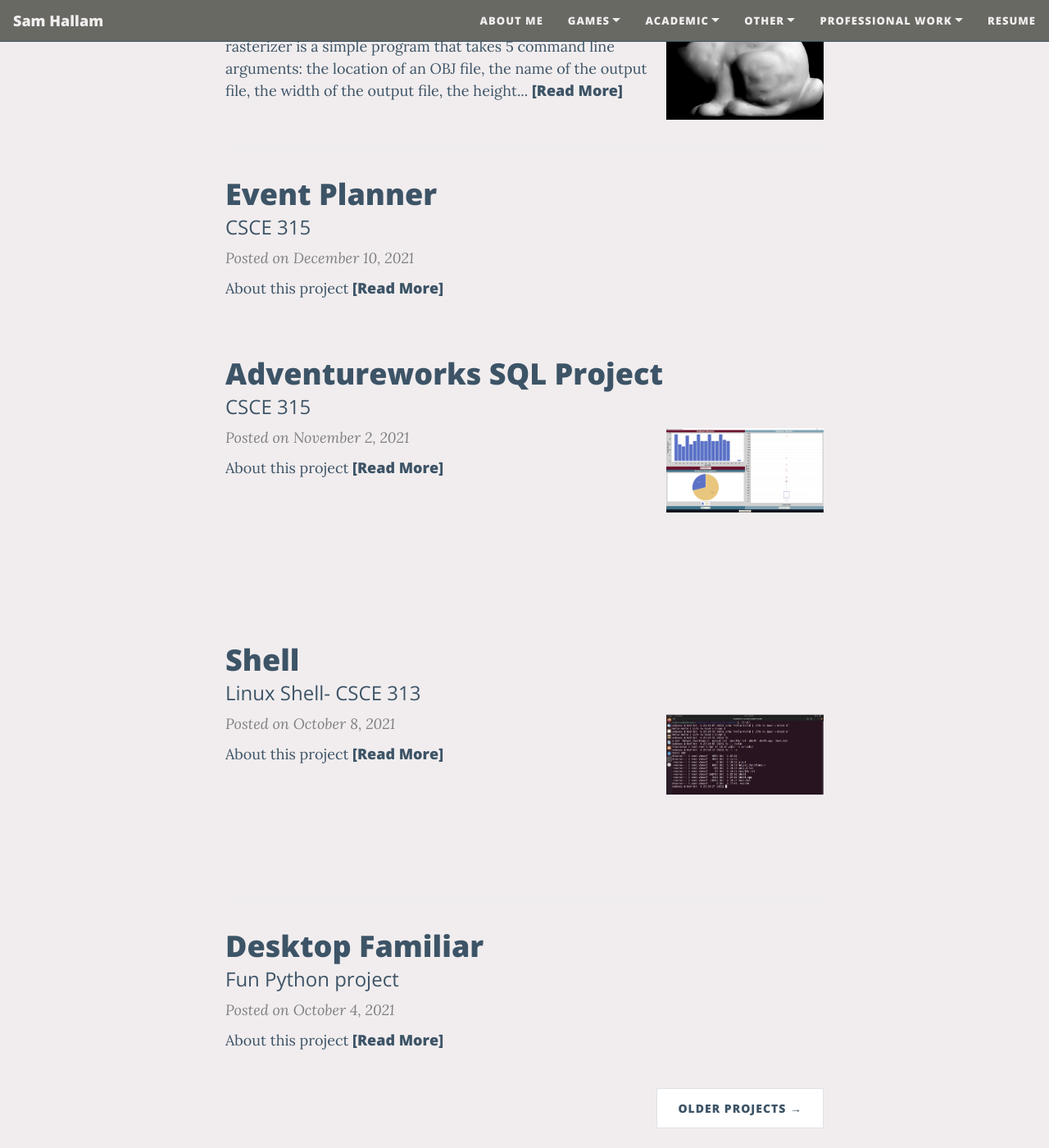
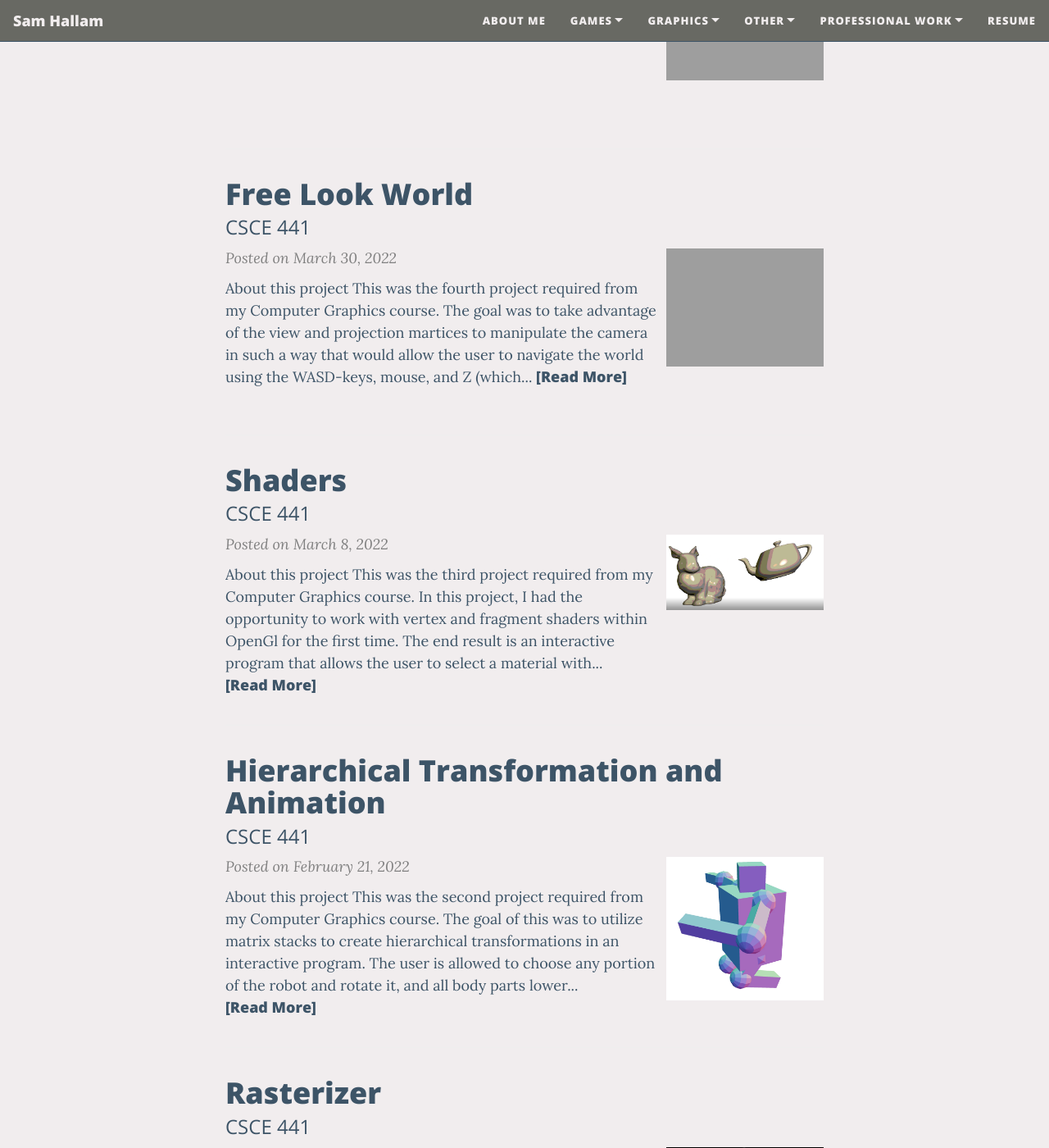
Before and after one commit to samanthemum/samanthemum.github.io, a Jekyll site: the page built from index.html, in a window 1280 px wide and 1400 px high, scrolled down 747 px. Shown: the whole window at 82% size. Built offline with Jekyll 4.4.1, drawn with Linux system fonts in a browser that asks for light colours; nearby versions of some CDN libraries; the list of posts is cut into pages by our own code; some of the changed text lies outside the part shown.

Commit message:
Big updates

```diff
--- a/_config.yml
+++ b/_config.yml
@@ -16,18 +16,22 @@ author: Sam Hallam
 navbar-links:
   About Me: "aboutme"
   Games:
+    - Dungeons and Drinks: "2022-04-01-dungeons"
+    - Autunes: "2020-11-19-autunes"
+    - Waifu War III: "2020-04-23-www3"
     - Yoobi: "2019-12-10-yoobi"
-    - Waifu War III: "2020-04-23-www3"
-    - Autunes: "2020-11-19-autunes"
-  Academic:
+  Graphics:
+    - Free Look World: "2022-03-30-world"
+    - Shaders: "2022-03--8-shaders"
+    - Hierarchical Transformations: "2022-02-21-robot"
     - Rasterizer: "2022-02-07-rasterizer"
+  Other:
+    - City Selector: "2020-10-17-city_search"
+    - Desktop Familiar: "2021-10-04-desktop_familiar"
     - PHP Driven Website: "2021-09-27-website"
     - Linux Shell: "2021-10-08-shell"
     - Java/SQL Application: "2021-11-02-sql"
     - Event Planner: "2021-12-10-event_planner"
-  Other:
-    - City Selector: "2020-10-17-city_search"
-    - Desktop Familiar: "2021-10-04-desktop_familiar"
   Professional Work:
     - Audible: "2021-08-22-audible"
   Resume: "https://docs.google.com/document/d/1GWNFDnNsVENXxOjt6GaqISfNmope4ZSXUbhBjid7GW4/edit?usp=sharing"
@@ -38,7 +42,7 @@ navbar-links:
 
 # Image to show in the navigation bar - works best with a square image
 # Remove this parameter if you don't want an image in the navbar
-avatar: "/assets/img/rampant_rabbit.jpg"
+# avatar: "/assets/img/rampant_rabbit.jpg"
 
 # By default, the image is cut into a circle. You can disable this behaviour by setting 'round-avatar: false'
 round-avatar: true
--- /dev/null
+++ b/_posts/2022-02-21-robot.md
@@ -0,0 +1,13 @@
+---
+layout: post
+title: Hierarchical Transformation and Animation
+subtitle: CSCE 441
+cover-img: "assets/img/robot.png"
+thumbnail-img: "assets/img/robot.png"
+---
+
+
+### About this project
+This was the second project required from my Computer Graphics course. The goal of this was to utilize matrix stacks to create hierarchical transformations in an interactive program. The user is allowed to choose any portion of the robot and rotate it, and all body parts lower in the hierarchy will transform with it. This was super fun to work on, and I'm pleased with the end result.
+
+<iframe width="960" height="540" src="https://www.youtube.com/embed/f420PwNBZpE" title="YouTube video player" frameborder="0" allow="accelerometer; autoplay; clipboard-write; encrypted-media; gyroscope; picture-in-picture" allowfullscreen></iframe>
--- /dev/null
+++ b/_posts/2022-03-08-shaders.md
@@ -0,0 +1,13 @@
+---
+layout: post
+title: Shaders
+subtitle: CSCE 441
+cover-img: "assets/img/shaders.png"
+thumbnail-img: "assets/img/shaders.png"
+---
+
+
+### About this project
+This was the third project required from my Computer Graphics course. In this project, I had the opportunity to work with vertex and fragment shaders within OpenGl for the first time. The end result is an interactive program that allows the user to select a material with a unique ambient, diffuse, and specular constant and a shader: normal, Blinn-Phong, silhouette, and cel.
+
+<iframe width="960" height="540" src="https://www.youtube.com/embed/6_apodq1dfA" title="YouTube video player" frameborder="0" allow="accelerometer; autoplay; clipboard-write; encrypted-media; gyroscope; picture-in-picture" allowfullscreen></iframe>
--- /dev/null
+++ b/_posts/2022-03-30-free.md
@@ -0,0 +1,13 @@
+---
+layout: post
+title: Free Look World
+subtitle: CSCE 441
+cover-img: "assets/img/free.png"
+thumbnail-img: "assets/img/free.png"
+---
+
+
+### About this project
+This was the fourth project required from my Computer Graphics course. The goal was to take advantage of the view and projection martices to manipulate the camera in such a way that would allow the user to navigate the world using the WASD-keys, mouse, and Z (which is used to zoom in and out). In addition to the main free-look world, I also had to construct an HUD and top-down display that took advantage of using orthographic projection.
+
+<iframe width="960" height="540" src="https://www.youtube.com/embed/NMFVUWm8twk" title="YouTube video player" frameborder="0" allow="accelerometer; autoplay; clipboard-write; encrypted-media; gyroscope; picture-in-picture" allowfullscreen></iframe>
--- /dev/null
+++ b/_posts/2022-04-01-dungeons.md
@@ -0,0 +1,31 @@
+---
+layout: post
+title: Dungeons and Drinks
+subtitle: Chillennium 2022
+cover-img: "/assets/img/chillennium.JPG"
+thumbnail-img: "/assets/img/chillennium.JPG"
+---
+
+
+### About this project
+
+Dungeons and Drinks was created for the 2022 Chillennium competition. I created this with three other amazing game developers in a 48 hour period for the game jam, though it's been updated afterwards to fix bugs and improve features post its submission. At the competition, it won for best visuals. Hopefully, my team and I will continue to implement small updates to this project to make it even better.
+
+<iframe width="960" height="540" src="https://www.youtube.com/embed/XU70b0Q7HqA" title="YouTube video player" frameborder="0" allow="accelerometer; autoplay; clipboard-write; encrypted-media; gyroscope; picture-in-picture" allowfullscreen></iframe>
+
+#### My work
+
+* Programming the dialog box system
+* Creating random sprite/drink order generation system
+* All music/sound
+
+#### What I learned
+
+* Improved knowledge of Unity
+
+#### Room for improvement
+
+* Time management
+* Programming with others
+
+<h6><a href="https://samanthemum.itch.io/dungeons-and-drinks">Click here to download and play the Autunes demo!</a></h6>
```
Also changed, not shown: assets/img/robot.PNG (added), assets/img/shaders.PNG (added), 2 other files.
